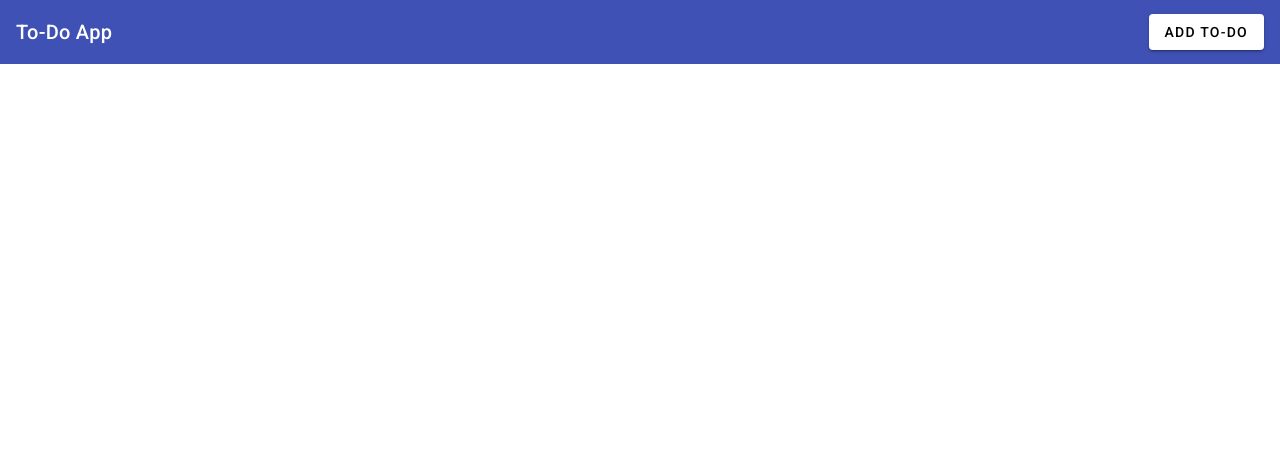
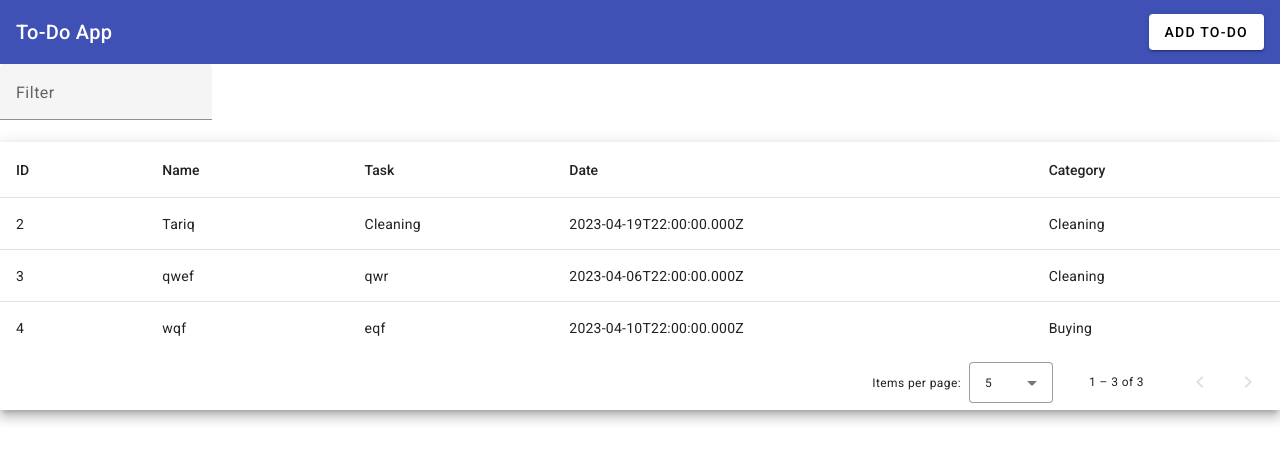
Before and after one commit to TariqAlQadi/angular-to-do-app, an Angular app: page / in a window 1280 px wide. Shown: the top 462 px of the page. Built offline with nearby package versions, Linux system fonts and the light colour scheme; data requests are answered from the project's data file.

Commit message:
added mat table .. complicated

```diff
--- a/db.json
+++ b/db.json
@@ -1,18 +1,25 @@
 {
   "toDo": [
-    {
-      "name": "tariq",
-      "task": "",
-      "date": "",
-      "category": "",
-      "id": 1
-    },
     {
       "name": "Tariq",
       "task": "Cleaning",
       "date": "2023-04-19T22:00:00.000Z",
       "category": "Cleaning",
       "id": 2
+    },
+    {
+      "name": "qwef",
+      "task": "qwr",
+      "date": "2023-04-06T22:00:00.000Z",
+      "category": "Cleaning",
+      "id": 3
+    },
+    {
+      "name": "wqf",
+      "task": "eqf",
+      "date": "2023-04-10T22:00:00.000Z",
+      "category": "Buying",
+      "id": 4
     }
   ]
 }
--- a/src/app/app.component.html
+++ b/src/app/app.component.html
@@ -3,6 +3,56 @@
   <button mat-raised-button (click)="openAddEditToDoForm()">ADD TO-DO</button>
 </mat-toolbar>
 
-<ul>
-  <!-- <li *ngFor="let toDo of toDos"></li> -->
-</ul>
+<mat-form-field>
+  <mat-label>Filter</mat-label>
+  <input matInput (keyup)="applyFilter($event)" placeholder="Ex. Mia" #input />
+</mat-form-field>
+
+<div class="mat-elevation-z8">
+  <table mat-table [dataSource]="dataSource" matSort>
+    <!-- Name Column -->
+    <ng-container matColumnDef="name">
+      <th mat-header-cell *matHeaderCellDef mat-sort-header>Name</th>
+      <td mat-cell *matCellDef="let row">{{ row.name }}</td>
+    </ng-container>
+
+    <!-- Task Column -->
+    <ng-container matColumnDef="task">
+      <th mat-header-cell *matHeaderCellDef mat-sort-header>Task</th>
+      <td mat-cell *matCellDef="let row">{{ row.task }}</td>
+    </ng-container>
+
+    <!-- Date Column -->
+    <ng-container matColumnDef="date">
+      <th mat-header-cell *matHeaderCellDef mat-sort-header>Date</th>
+      <td mat-cell *matCellDef="let row">{{ row.date }}</td>
+    </ng-container>
+
+    <!-- Category Column -->
+    <ng-container matColumnDef="category">
+      <th mat-header-cell *matHeaderCellDef mat-sort-header>Category</th>
+      <td mat-cell *matCellDef="let row">{{ row.category }}</td>
+    </ng-container>
+
+    <!-- Name Column -->
+    <ng-container matColumnDef="id">
+      <th mat-header-cell *matHeaderCellDef mat-sort-header>ID</th>
+      <td mat-cell *matCellDef="let row">{{ row.id }}</td>
+    </ng-container>
+
+    <tr mat-header-row *matHeaderRowDef="displayedColumns"></tr>
+    <tr mat-row *matRowDef="let row; columns: displayedColumns"></tr>
+
+    <!-- Row shown when there is no matching data. -->
+    <tr class="mat-row" *matNoDataRow>
+      <td class="mat-cell" colspan="4">
+        No data matching the filter "{{ input.value }}"
+      </td>
+    </tr>
+  </table>
+
+  <mat-paginator
+    [pageSizeOptions]="[5, 10, 25, 100]"
+    aria-label="Select page of users"
+  ></mat-paginator>
+</div>
--- a/src/app/app.component.ts
+++ b/src/app/app.component.ts
@@ -1,7 +1,11 @@
-import { Component, OnInit } from '@angular/core';
+import { Component, OnInit, ViewChild } from '@angular/core';
 import { MatDialog } from '@angular/material/dialog';
 import { ToDoAddEditComponent } from './to-do-add-edit/to-do-add-edit.component';
 import { ToDoService } from './services/to-do.service';
+
+import { MatPaginator } from '@angular/material/paginator';
+import { MatSort } from '@angular/material/sort';
+import { MatTableDataSource } from '@angular/material/table';
 
 @Component({
   selector: 'app-root',
@@ -9,7 +13,11 @@
   styleUrls: ['./app.component.scss'],
 })
 export class AppComponent implements OnInit {
-  title = 'angular-to-do-app';
+  displayedColumns: string[] = ['id', 'name', 'task', 'date', 'category'];
+  dataSource!: MatTableDataSource<any>;
+
+  @ViewChild(MatPaginator) paginator!: MatPaginator;
+  @ViewChild(MatSort) sort!: MatSort;
 
   constructor(private _dialog: MatDialog, private _toDoService: ToDoService) {}
 
@@ -24,12 +32,24 @@
   getToDos() {
     //returns observable
     this._toDoService.getToDos().subscribe({
-      next: (res) => {
-        console.log(res);
+      next: (res: any) => {
+        this.dataSource = new MatTableDataSource(res);
+        console.log(this.dataSource);
+        this.dataSource.sort = this.sort;
+        this.dataSource.paginator = this.paginator;
       },
       error: (error: any) => {
         console.error(error);
       },
     });
   }
+
+  applyFilter(event: Event) {
+    const filterValue = (event.target as HTMLInputElement).value;
+    this.dataSource.filter = filterValue.trim().toLowerCase();
+
+    if (this.dataSource.paginator) {
+      this.dataSource.paginator.firstPage();
+    }
+  }
 }
--- a/src/app/app.module.ts
+++ b/src/app/app.module.ts
@@ -19,6 +19,8 @@
 
 import { ToDoAddEditComponent } from './to-do-add-edit/to-do-add-edit.component';
 import { HttpClientModule } from '@angular/common/http';
+import { MatPaginatorModule } from '@angular/material/paginator';
+import { MatSortModule } from '@angular/material/sort';
 
 @NgModule({
   declarations: [AppComponent, ToDoAddEditComponent],
@@ -38,6 +40,8 @@
     ReactiveFormsModule,
     HttpClientModule,
     MatTableModule,
+    MatPaginatorModule,
+    MatSortModule,
   ],
   providers: [],
   bootstrap: [AppComponent],
```
